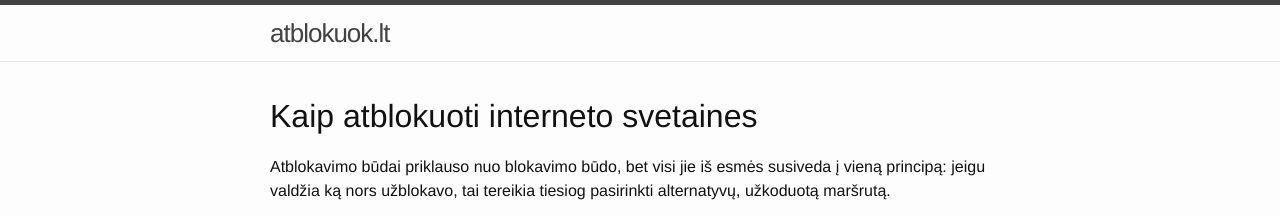
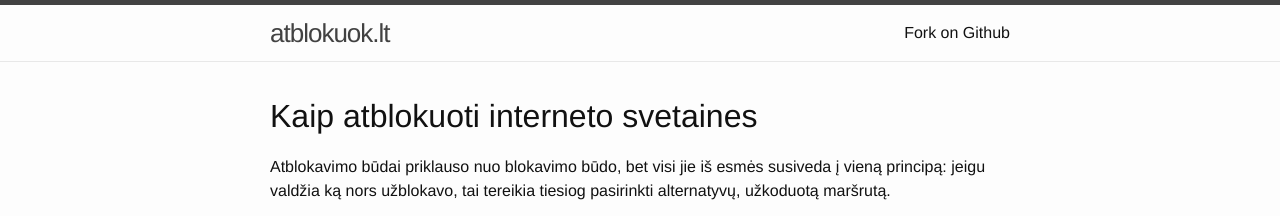
Before and after one commit to dominykas/atblokuok.lt, a Jekyll site: the page built from index.md, in a window 1280 px wide and 900 px high. Shown: the top 216 px of the window. Built offline with Jekyll 4.4.1, drawn with Linux system fonts in a browser that asks for light colours.

Commit message:
github link

```diff
--- a/_includes/header.html
+++ b/_includes/header.html
@@ -14,6 +14,7 @@
       </a>
 
       <div class="trigger">
+        <a class="page-link" href="https://github.com/dominykas/atblokuok.lt">Fork on Github</a>
         {% for page in site.pages %}
           {% if page.title %}
           <a class="page-link" href="{{ page.url | prepend: site.baseurl }}">{{ page.title }}</a>
```
